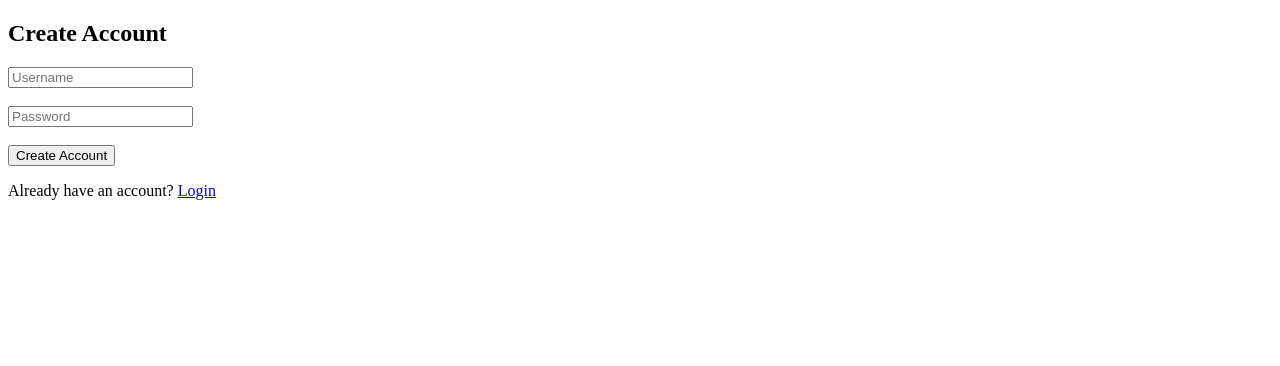
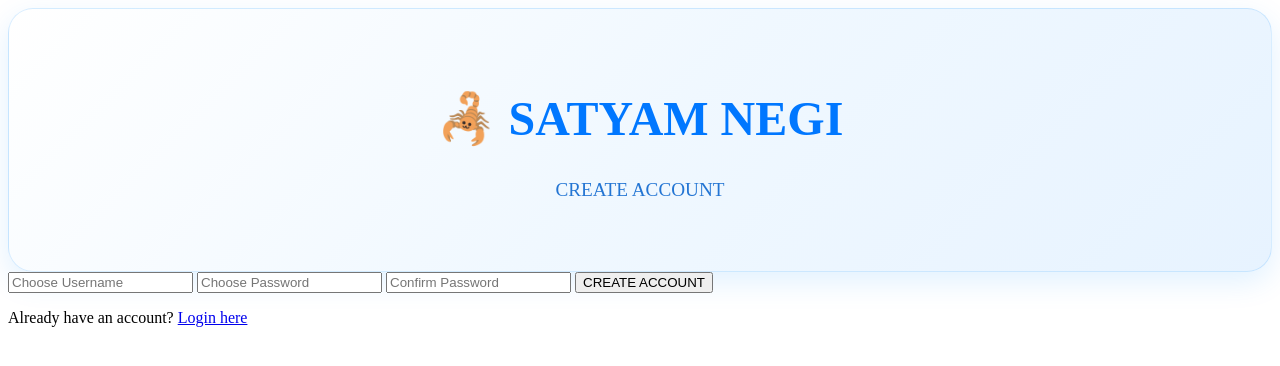
Before and after one commit to STYMNEGI/check, a Flask app: page /signup in a window 1280 px wide. Shown: the top 366 px of the page. Run offline with Flask 3, Linux system fonts and the light colour scheme.

Commit message:
Update signup.html

```diff
--- a/templates/signup.html
+++ b/templates/signup.html
@@ -2,22 +2,33 @@
 <html>
 <head>
     <title>Sign Up</title>
+    <link rel="stylesheet" href="{{ url_for('static', filename='style.css') }}">
 </head>
 <body>
-    <h2>Create Account</h2>
 
-    {% if error %}
-        <p style="color:red">{{ error }}</p>
-    {% endif %}
+<div class="main-header">
+    <h1>🦂 SATYAM NEGI</h1>
+    <p>CREATE ACCOUNT</p>
+</div>
 
-    <form method="POST">
-        <input type="text" name="username" placeholder="Username" required><br><br>
-        <input type="password" name="password" placeholder="Password" required><br><br>
-        <button type="submit">Create Account</button>
-    </form>
+<form method="post">
+    <input name="username" placeholder="Choose Username" required>
+    <input name="password" type="password" placeholder="Choose Password" required>
+    <input name="confirm" type="password" placeholder="Confirm Password" required>
+    <button type="submit">CREATE ACCOUNT</button>
+</form>
 
-    <p>Already have an account?
-        <a href="{{ url_for('login') }}">Login</a>
-    </p>
+{% with messages = get_flashed_messages() %}
+  {% if messages %}
+    <div class="error-box">
+      {% for msg in messages %}
+        <p>{{ msg }}</p>
+      {% endfor %}
+    </div>
+  {% endif %}
+{% endwith %}
+
+<p>Already have an account? <a href="{{ url_for('login') }}">Login here</a></p>
+
 </body>
 </html>
```
